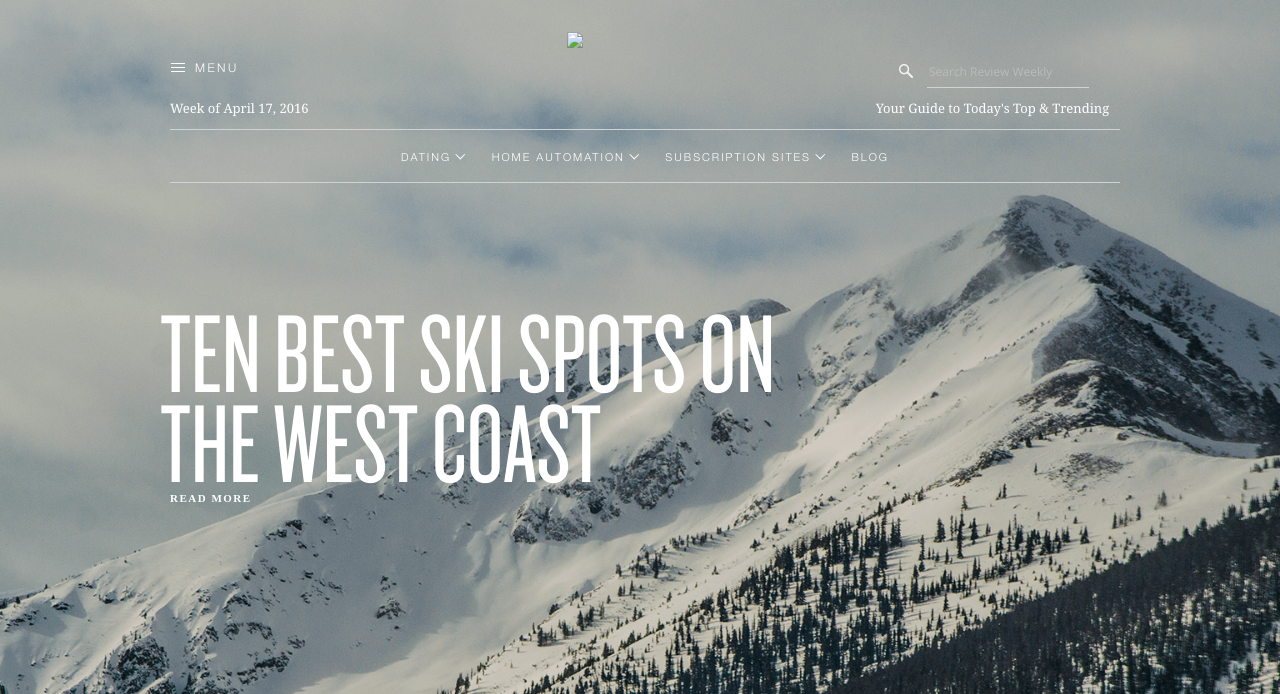
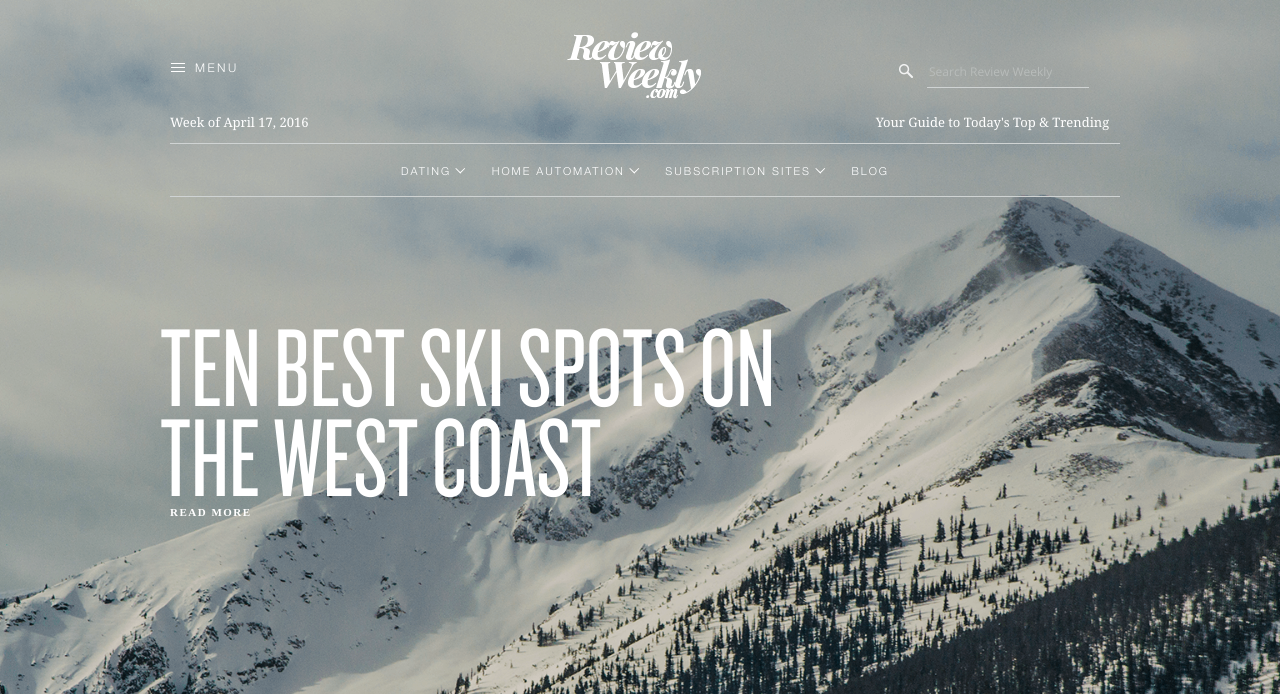
Before and after one commit to vijayxtreme/new1, a website: page index.html in a window 1280 px wide. Shown: the top 694 px of the page. Drawn offline with nearby package versions, Linux system fonts and the light colour scheme.

Commit message:
updates again

```diff
--- a/index.html
+++ b/index.html
@@ -88,7 +88,7 @@
 							<div><a href="#"><img class="hamburger" src="img/burger-white.png"></a></div>
 							<div class="menu-text">MENU</div>
 						</div>
-						<div class="col-ii"><a href="http://localhost/devsites/review"><img src="img/rwlogo-white"></a></div>
+						<div class="col-ii"><a href="http://localhost/devsites/review"><img src="img/rwlogo-white.png"></a></div>
 						<div class="col-iii">
 							<img id="searchbox" src="img/search.png">
 							<input type="text" placeholder="Search Review Weekly">
```
